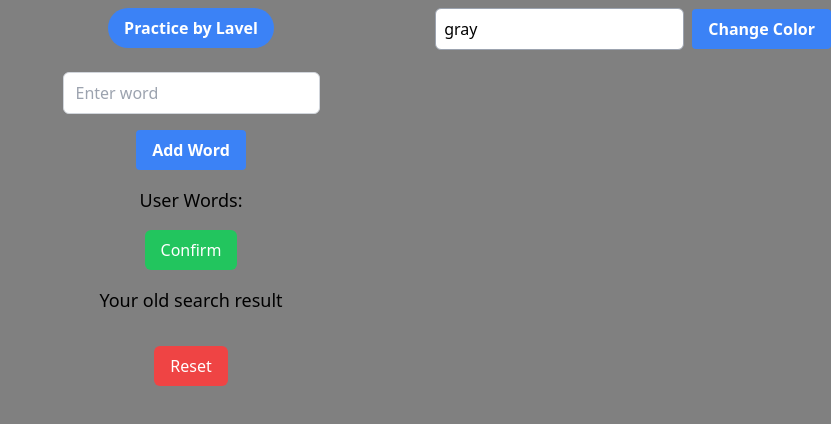
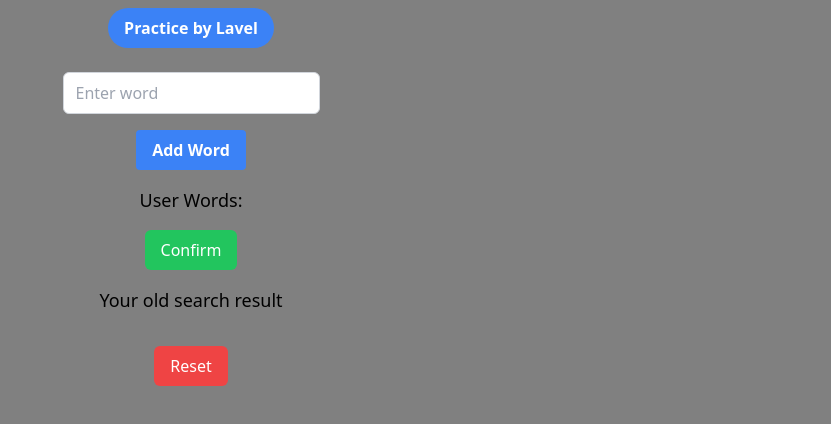
Before and after one commit to Sendhavshab/easy, a React (Vite) app: page / in a window 1280 px wide. Shown: the top 424 px of the page, without its empty margins (449-1280 px from the left). Built offline with nearby package versions, Linux system fonts and the light colour scheme.

Commit message:
removed colorpicker

```diff
--- a/src/App.jsx
+++ b/src/App.jsx
@@ -9,7 +9,6 @@ const App = () => {
       className="h-screen w-screen overflow-auto relative  "
       style={{ backgroundColor: bgColor }}
     >
-      <ColorPicker setBgColor={setBgColor}></ColorPicker>
       <AppLogic></AppLogic>
     </div>
   );
```
